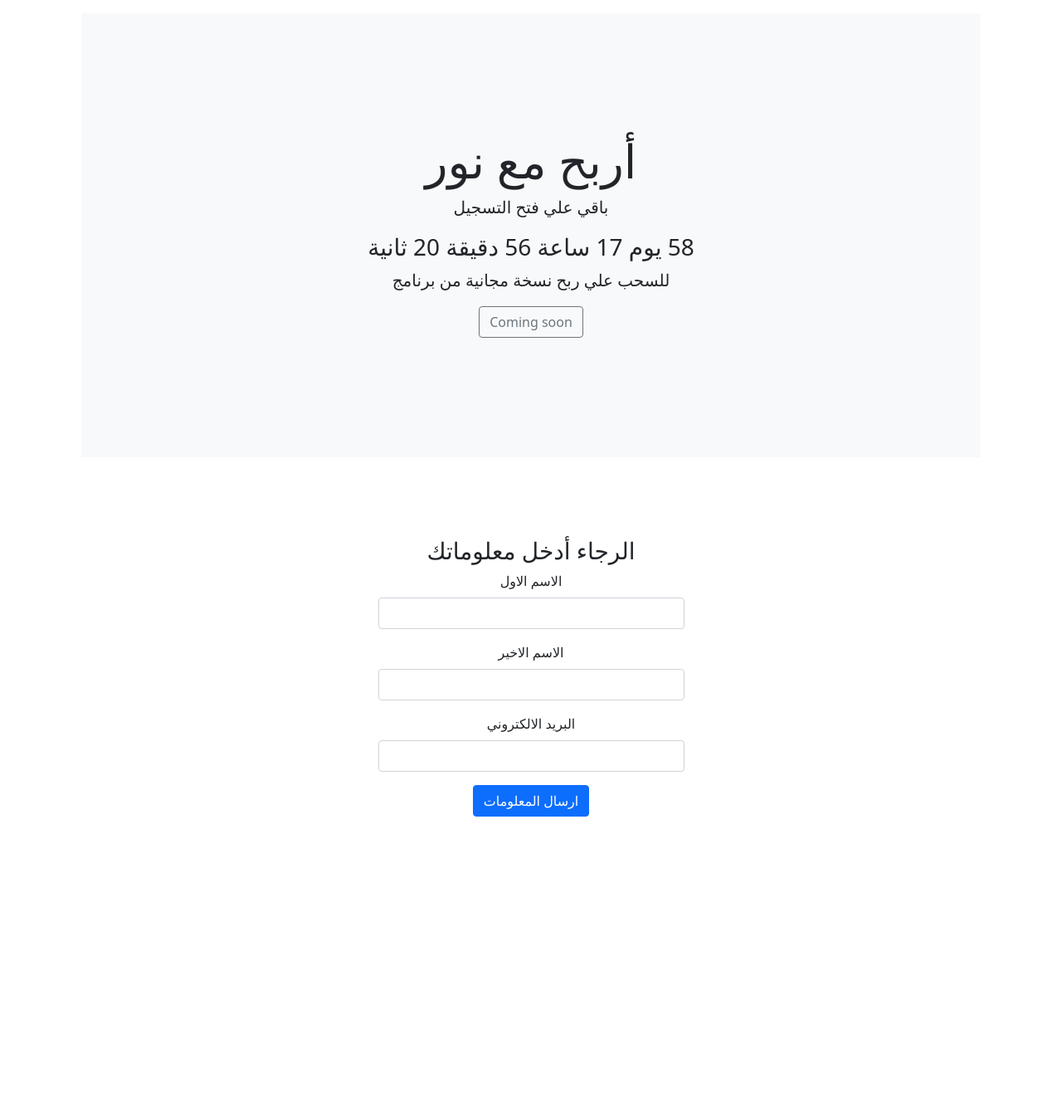
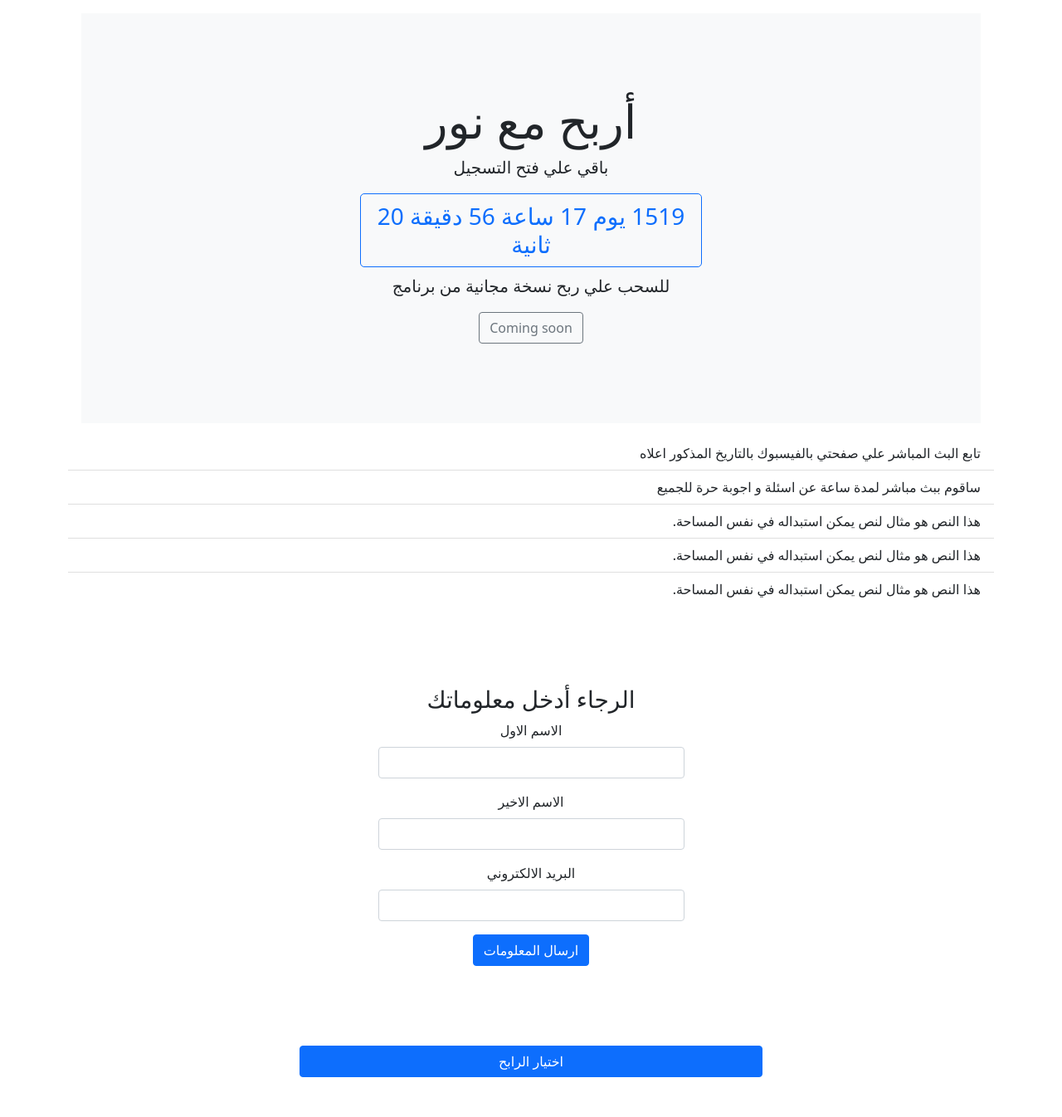
Before and after one commit to ahmed-m-abdelfatah/front_end_back_end_project, a PHP site: page / in a window 1280 px wide. Shown: the whole page at 83% size. Before the commit the page ends 984 px from the top, so only its background shows below. Run offline with PHP 8.4, Linux system fonts and the light colour scheme; data that the repository does not hold is empty.

Commit message:
https://youtu.be/6hgBFDTTwEk?t=8715

```diff
--- a/css/style.min.css
+++ b/css/style.min.css
@@ -1 +1 @@
-/* No CSS */
+#count-down{color:#0d6efd;padding:10px;border:1px solid;border-radius:5px}#cards{display:none}
--- a/css/style.scss
+++ b/css/style.scss
@@ -0,0 +1,10 @@
+#count-down {
+  color: #0d6efd;
+  padding: 10px;
+  border: 1px solid;
+  border-radius: 5px;
+}
+
+#cards {
+  display: none;
+}
--- a/include/select.php
+++ b/include/select.php
@@ -1,6 +1,6 @@
 <?php
 
-$sql = 'SELECT * FROM users';
+$sql = 'SELECT * FROM users ORDER BY RAND() LIMIT 1';
 $result = mysqli_query($connection, $sql);
 $users = mysqli_fetch_all($result, MYSQLI_ASSOC); // get table from database and convert it to array
 
--- a/index.php
+++ b/index.php
@@ -17,22 +17,22 @@ STEPS:
 
 
 <div class="position-relative overflow-hidden p-3 p-md-5 m-md-3 text-center bg-light">
-    <div class="col-md-5 p-lg-5 mx-auto my-5" style="min-width: 100%;">
+    <div class="col-md-5 mx-auto my-5">
         <h1 class="display-4 fw-normal">أربح مع نور</h1>
         <p class="lead fw-normal">باقي علي فتح التسجيل</p>
-        <h3 id="demo"></h3>
+        <h3 id="count-down"></h3>
         <p class="lead fw-normal">للسحب علي ربح نسخة مجانية من برنامج</p>
         <a class="btn btn-outline-secondary" href="#">Coming soon</a>
     </div>
 </div>
 
-<!-- <ul class="list-group list-group-flush">
+<ul class="list-group list-group-flush">
     <li class="list-group-item">تابع البث المباشر علي صفحتي بالفيسبوك بالتاريخ المذكور اعلاه</li>
     <li class="list-group-item">ساقوم ببث مباشر لمدة ساعة عن اسئلة و اجوبة حرة للجميع</li>
     <li class="list-group-item">هذا النص هو مثال لنص يمكن استبداله في نفس المساحة.</li>
     <li class="list-group-item">هذا النص هو مثال لنص يمكن استبداله في نفس المساحة.</li>
     <li class="list-group-item">هذا النص هو مثال لنص يمكن استبداله في نفس المساحة.</li>
-</ul> -->
+</ul>
 
 <div class="position-relative text-center ">
     <div class="col-md-5 p-lg-5 mx-auto my-5">
@@ -58,8 +58,12 @@ STEPS:
     </div>
 </div>
 
+<div class="d-grid gap-2 col-6 mx-auto my-5">
+    <button id="winner" type="button" class="btn btn-primary">اختيار الرابح</button>
+</div>
 
-<div class="row mb-5 pb-5">
+<div id="cards" class="row mb-5 pb-5">
+
     <?php foreach ($users as $key => $user) : ?>
         <div class="col-sm-6">
             <div class="card my-3 bg-light">
--- a/js/main.js
+++ b/js/main.js
@@ -1,15 +1,11 @@
-// Set the date we're counting down to
-let countDownDate = new Date('Jan 5, 2022 15:37:25').getTime();
+// count down timer ================================================================================
+let countDownDate = new Date('Jan 5, 2026 15:37:25').getTime();
+let counter = document.getElementById('count-down');
 
-// Update the count down every 1 second
 let x = setInterval(function () {
-  // Get today's date and time
   let now = new Date().getTime();
-
-  // Find the distance between now and the count down date
   let distance = countDownDate - now;
 
-  // Time calculations for days, hours, minutes and seconds
   let days = Math.floor(distance / (1000 * 60 * 60 * 24));
   let hours = Math.floor((distance % (1000 * 60 * 60 * 24)) / (1000 * 60 * 60));
   let minutes = Math.floor((distance % (1000 * 60 * 60)) / (1000 * 60));
@@ -20,13 +16,18 @@ let x = setInterval(function () {
   minutes = minutes < 10 ? `0${minutes}` : minutes;
   seconds = seconds < 10 ? `0${seconds}` : seconds;
 
-  // Display the result in the element with id="demo"
-  document.getElementById('demo').innerHTML =
-    days + ' يوم ' + hours + ' ساعة ' + minutes + ' دقيقة ' + seconds + ' ثانية ';
+  counter.innerHTML = days + ' يوم ' + hours + ' ساعة ' + minutes + ' دقيقة ' + seconds + ' ثانية ';
 
-  // If the count down is finished, write some text
   if (distance < 0) {
     clearInterval(x);
-    document.getElementById('demo').innerHTML = 'EXPIRED';
+    counter.innerHTML = 'لقد وصلت متاخرا';
   }
 }, 1000);
+
+// choose winner ===================================================================================
+const winnerBtn = document.querySelector('#winner');
+const cards = document.querySelector('#cards');
+
+winnerBtn.addEventListener('click', function () {
+  cards.style.display = 'flex';
+});
```
Also changed, not shown: css/style.css (+10 -1 lines).
